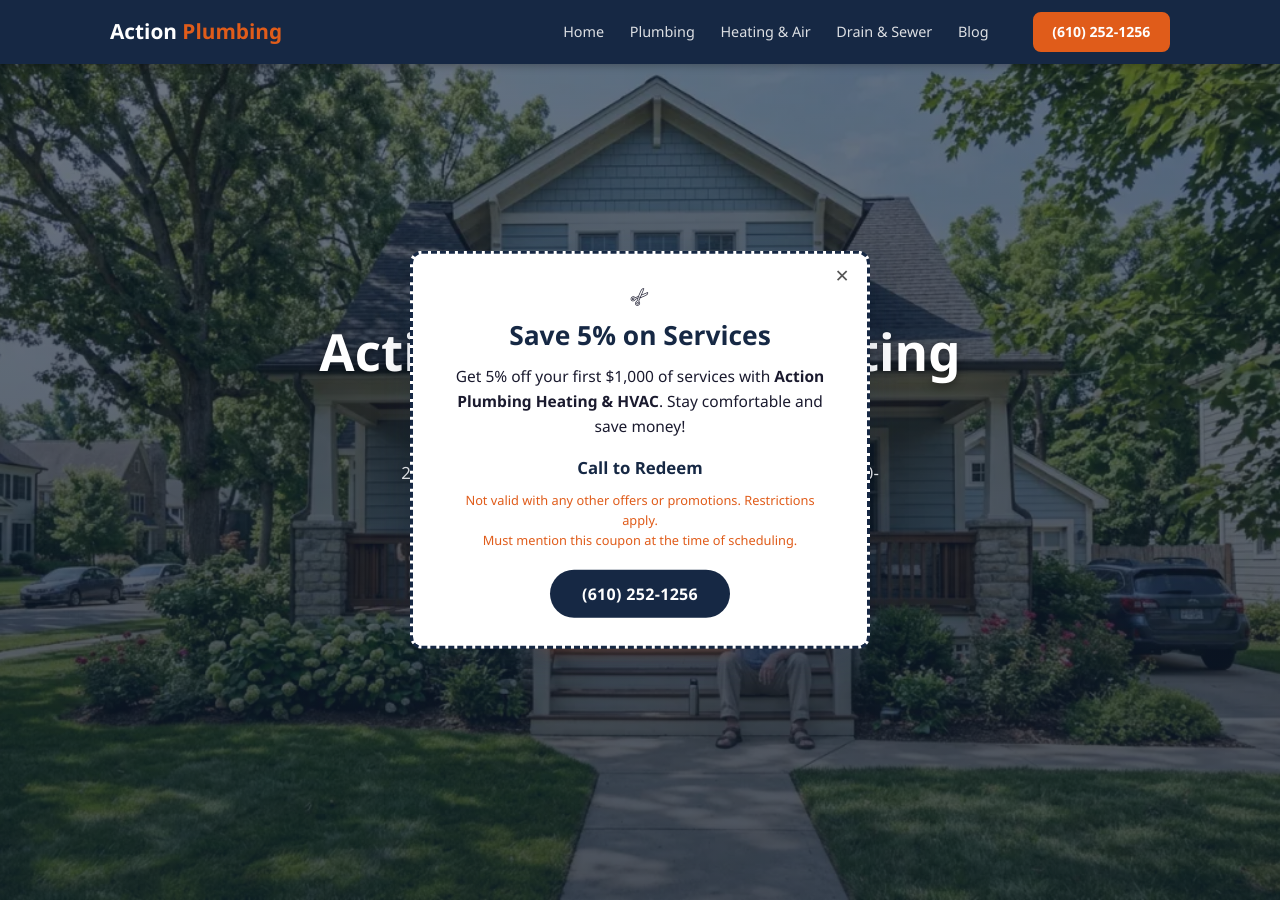
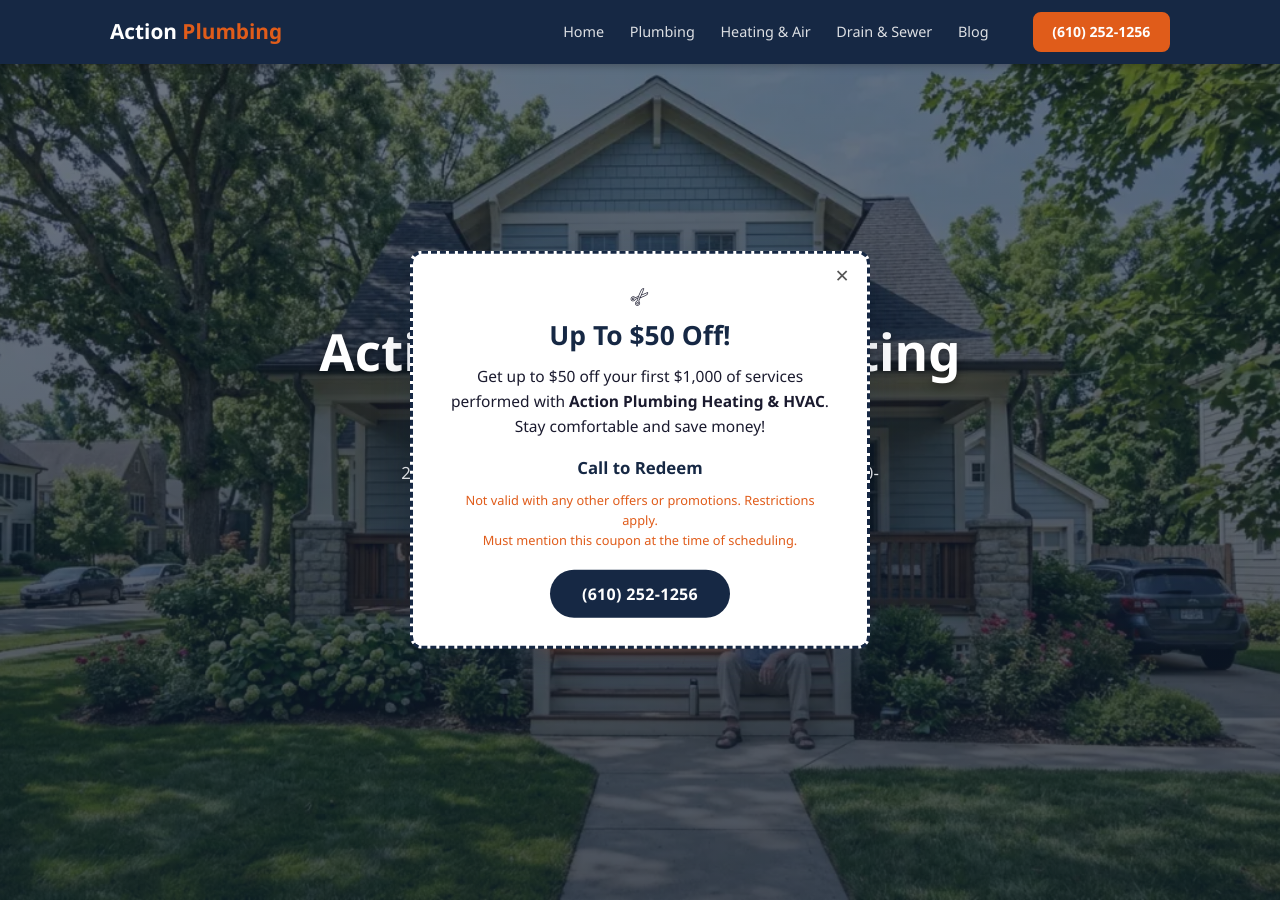
Before and after one commit to JimmyFlame77/Action-Plumbing, a Jekyll site: the page built from index.html, in a window 1280 px wide and 900 px high. Built offline with Jekyll 4.4.1, drawn with Linux system fonts in a browser that asks for light colours.

Commit message:
Update coupon-popup.html

```diff
--- a/_includes/coupon-popup.html
+++ b/_includes/coupon-popup.html
@@ -1,8 +1,8 @@
 <div class="coupon-popup" id="couponPopup" role="dialog" aria-modal="true" aria-label="Special offer: Save 5% on Services">
   <button class="coupon-close" id="couponClose" aria-label="Close coupon offer">&#x2715;</button>
   <div class="coupon-snip">&#9988;</div>
-  <h2 class="coupon-headline">Save 5% on Services</h2>
-  <p class="coupon-body">Get 5% off your first $1,000 of services with <strong>Action Plumbing Heating &amp; HVAC</strong>. Stay comfortable and save money!</p>
+  <h2 class="coupon-headline">Up To $50 Off!</h2>
+  <p class="coupon-body">Get up to $50 off your first $1,000 of services performed with <strong>Action Plumbing Heating &amp; HVAC</strong>. Stay comfortable and save money!</p>
   <p class="coupon-redeem">Call to Redeem</p>
   <p class="coupon-disclaimer">Not valid with any other offers or promotions. Restrictions apply.<br>Must mention this coupon at the time of scheduling.</p>
   <a href="tel:6102521256" class="coupon-btn">(610) 252-1256</a>
```
